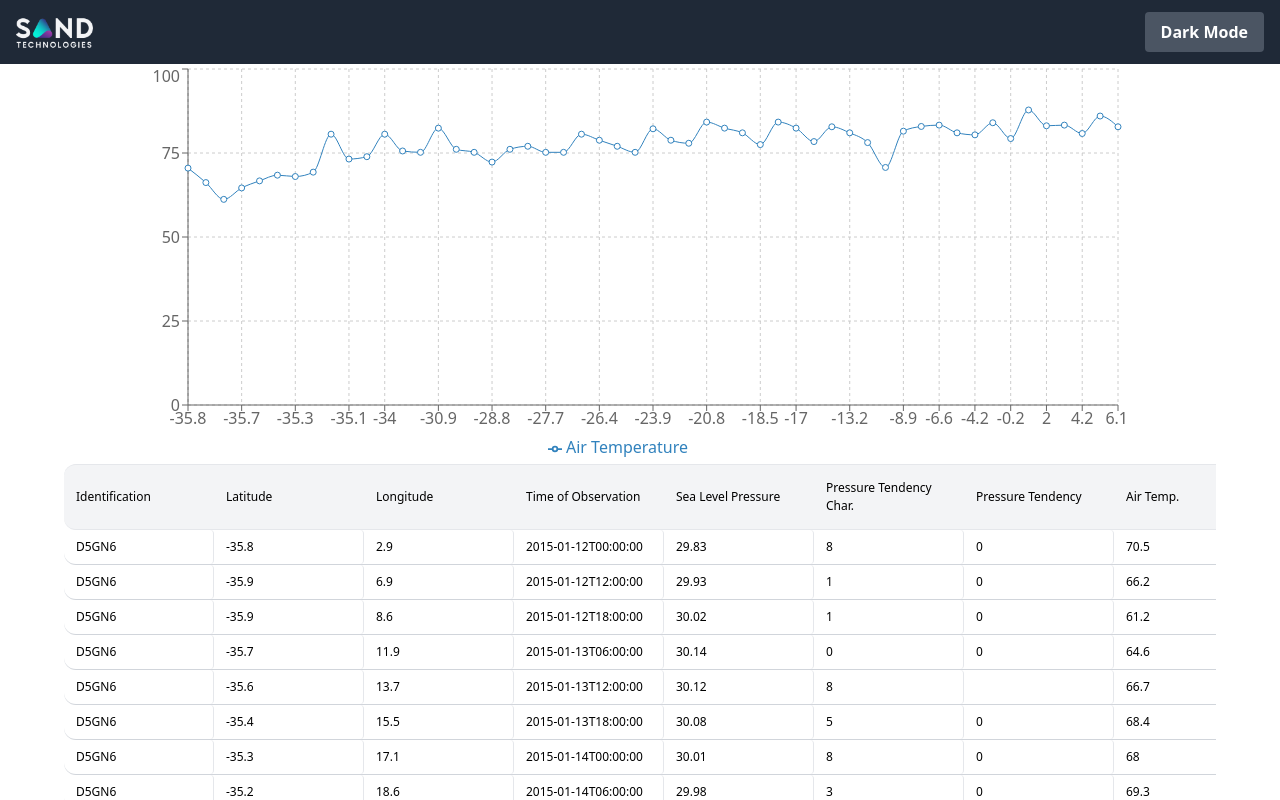
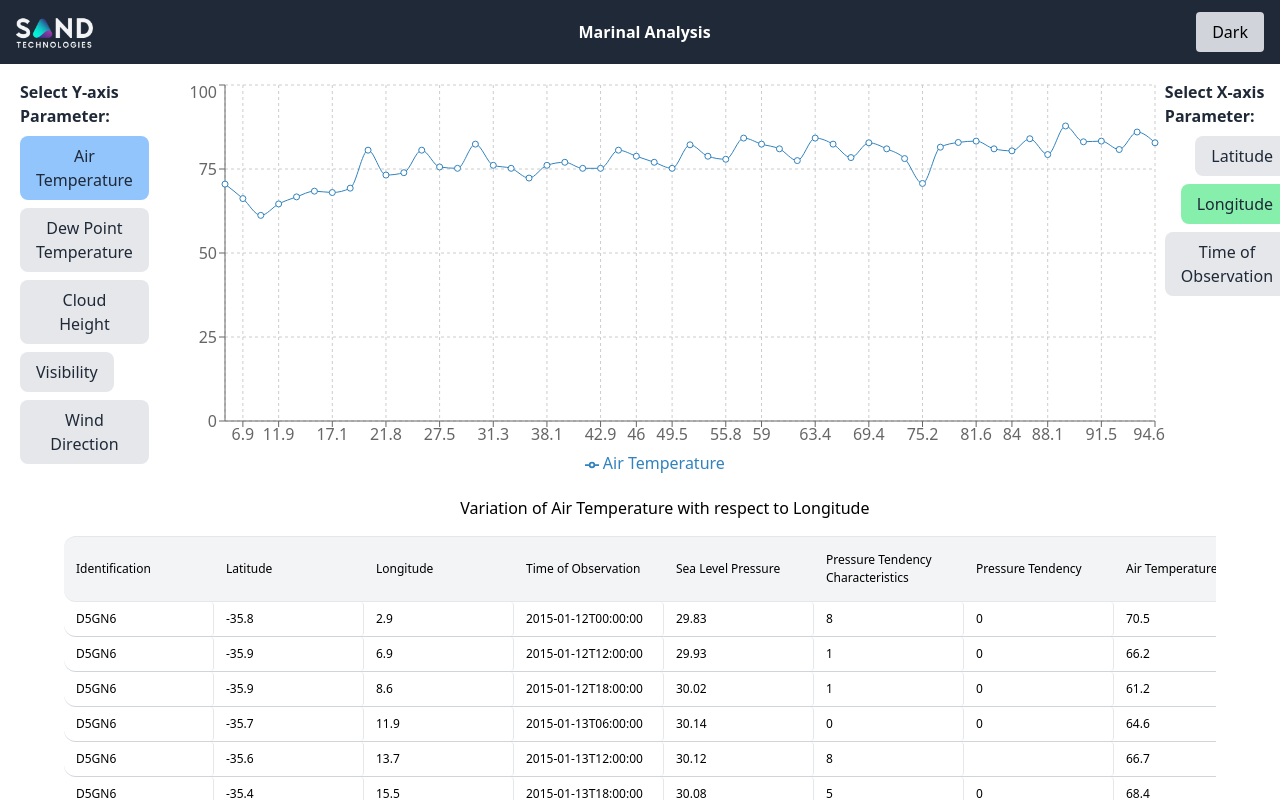
Before and after one commit to amarsrivastava68/Recharts-Data-representation, a Next.js app: page / in a window 1280 px wide. Shown: the top 800 px of the page. Built offline with nearby package versions, Linux system fonts and the light colour scheme.

Commit message:
Buttons added

```diff
--- /dev/null
+++ b/pages/Graph.tsx
@@ -0,0 +1,97 @@
+import React, { useState } from 'react';
+import { LineChart, Line, XAxis, YAxis, CartesianGrid, Tooltip, Legend } from 'recharts';
+
+const Graph = ({ jsonData, theme }: { jsonData: any[], theme: string }) => {
+  const [xAxisDataKey, setXAxisDataKey] = useState<string>('Longitude');
+  const [yAxisDataKey, setYAxisDataKey] = useState<string>('Air Temperature');
+
+  // Options for X-axis and Y-axis keys
+  const xAxisOptions = ['Latitude', 'Longitude', 'Time of Observation'];
+  const yAxisOptions = ['Air Temperature', 'Dew Point Temperature', 'Cloud Height', 'Visibility', 'Wind Direction'];
+
+  // Function to handle change of X-axis key
+  const handleXAxisChange = (option: string) => {
+    setXAxisDataKey(option);
+  };
+
+  // Function to handle change of Y-axis key
+  const handleYAxisChange = (option: string) => {
+    setYAxisDataKey(option);
+  };
+
+  return (
+    <div className="flex justify-between">
+      {/* Left side: Y-axis key selection */}
+      <div className="flex flex-col items-start mr-4 ml-5">
+        <p className={`mb-2 font-bold ${theme === 'dark' ? 'text-white' : 'text-gray-800'}`}>Select Y-axis Parameter:</p>
+        {yAxisOptions.map((option, index) => (
+          <button
+            key={index}
+            onClick={() => handleYAxisChange(option)}
+            className={`mb-2 py-2 px-4 rounded-lg text-base  transition duration-300 ease-in-out ${
+              theme === 'dark'
+                ? `text-white ${yAxisDataKey === option ? 'bg-blue-600' : 'bg-gray-800 hover:bg-gray-700'}`
+                : `text-gray-800 ${yAxisDataKey === option ? 'bg-blue-300' : 'bg-gray-200 hover:bg-gray-300'}`
+            } focus:outline-none`}
+          >
+            {option}
+          </button>
+        ))}
+      </div>
+
+      {/* Graph */}
+      <div className="flex justify-center flex-col items-center">
+        {/* LineChart for small screens */}
+        <div className="block sm:hidden mt-10 mr-4 mb-4">
+          <div className="flex justify-center text-center">
+            <LineChart width={360} height={200} data={jsonData} margin={{ top: 0, right: 0, left: 0, bottom: 0 }}>
+              <CartesianGrid strokeDasharray="4 4" />
+              <XAxis dataKey={xAxisDataKey} />
+              <YAxis />
+              <Tooltip />
+              <Legend />
+              <Line type="monotone" dataKey={yAxisDataKey} />
+            </LineChart>
+          </div>
+        </div>
+
+        {/* LineChart for larger screens */}
+        <div className="hidden sm:block max-w-screen-lg mb-4">
+          <LineChart width={1000} height={400} data={jsonData} margin={{ top: 5, right: 10, left: 0, bottom: 5 }}>
+            <CartesianGrid strokeDasharray="3 3" />
+            <XAxis dataKey={xAxisDataKey} />
+            <YAxis />
+            <Tooltip />
+            <Legend />
+            <Line type="monotone" dataKey={yAxisDataKey} name={yAxisDataKey} />
+          </LineChart>
+        </div>
+
+        {/* Variation sentence */}
+        <div className="flex justify-center mb-4">
+          <p>Variation of {yAxisDataKey} with respect to {xAxisDataKey}</p>
+        </div>
+      </div>
+
+      {/* Right side: X-axis key selection */}
+      <div className="flex flex-col items-end mr-5">
+        <p className={`mb-2 font-bold ${theme === 'dark' ? 'text-white' : 'text-gray-800'}`}>Select X-axis Parameter:</p>
+        {xAxisOptions.map((option, index) => (
+          <button
+            key={index}
+            onClick={() => handleXAxisChange(option)}
+            className={`mb-2 py-2 px-4 rounded-lg text-base  transition duration-300 ease-in-out ${
+              theme === 'dark'
+                ? `text-white ${xAxisDataKey === option ? 'bg-green-600' : 'bg-gray-800 hover:bg-gray-700'}`
+                : `text-gray-800 ${xAxisDataKey === option ? 'bg-green-300' : 'bg-gray-200 hover:bg-gray-300'}`
+            } focus:outline-none`}
+          >
+            {option}
+          </button>
+        ))}
+      </div>
+    </div>
+  );
+};
+
+export default Graph;
--- a/pages/Main.tsx
+++ b/pages/Main.tsx
@@ -1,24 +1,24 @@
 
 import { useEffect, useState } from 'react';
 import { LineChart, Line, XAxis, YAxis, CartesianGrid, Tooltip, Legend } from 'recharts';
-
+import Graph from './Graph';
 interface Heading {
   TableName: string;
   HeadingName: string;
 }
 
-const MainPage = ({ data, theme }: { data: any[], theme: string }) => {
-  const [jsonData, setJsonData] = useState<any[]>([]);
+const MainPage = ({ data, theme }: { data: [], theme: string }) => {
+  const [jsonData, setJsonData] = useState<[]>([]);
   const [heading, setHeading] = useState<Heading[]>( [
     { TableName: 'Identification', HeadingName: 'Identification' },
     { TableName: 'Latitude', HeadingName: 'Latitude' },
     { TableName: 'Longitude', HeadingName: 'Longitude' },
     { TableName: 'Time of Observation', HeadingName: 'Time of Observation' },
     { TableName: 'Sea Level Pressure', HeadingName: 'Sea Level Pressure' },
-    { TableName: 'Characteristics of Pressure Tendency', HeadingName: 'Pressure Tendency Char.' },
+    { TableName: 'Characteristics of Pressure Tendency', HeadingName: 'Pressure Tendency Characteristics' },
     { TableName: 'Pressure Tendency', HeadingName: 'Pressure Tendency' },
-    { TableName: 'Air Temperature', HeadingName: 'Air Temp.' },
-    { TableName: 'Dew Point Temperature', HeadingName: 'Dew Point Temp.' },
+    { TableName: 'Air Temperature', HeadingName: 'Air Temperature' },
+    { TableName: 'Dew Point Temperature', HeadingName: 'Dew Point Temperature' },
     { TableName: 'Wave Period', HeadingName: 'Wave Period' },
     { TableName: 'Wave Height', HeadingName: 'Wave Height' },
     { TableName: 'Swell Direction', HeadingName: 'Swell Direction' },
@@ -52,45 +52,10 @@ const MainPage = ({ data, theme }: { data: any[], theme: string }) => {
 
   const paginate = (pageNumber: number) => setCurrentPage(pageNumber);
 
-  const CustomTooltip: React.FC<{ active?: boolean, payload?: any[], label?: string | number }> = ({ active, payload, label }) => {
-    if (active && payload && payload.length) {
-      return (
-        <div className="custom-tooltip">
-          <p>Longitude : {label}</p>
-          <p>Air temperature: {payload[0].value}</p>
-        </div>
-      );
-    }
-    return null;
-  };
 
   return (
-    <div className={` ${theme === 'dark' ? 'bg-gray-800 text-white' : 'bg-white text-black'}`}>
-      {/* LineChart for small screens */}
-      <div className="block sm:hidden mt-10 mr-6">
-        <div className="flex justify-center text-center">
-          <LineChart width={360} height={200} data={jsonData} margin={{ top: 0, right: 0, left: 0, bottom: 0 }}>
-            <CartesianGrid strokeDasharray="4 4" />
-            <XAxis dataKey="Longitude" />
-            <YAxis />
-            <Tooltip content={<CustomTooltip />} />
-            <Legend />
-            <Line type="monotone" dataKey="Air Temperature" />
-          </LineChart>
-        </div>
-      </div>
-
-      {/* LineChart for larger screens */}
-      <div className="hidden sm:block mx-auto max-w-screen-lg">
-        <LineChart width={1000} height={400} data={jsonData} margin={{ top: 5, right: 10, left: 0, bottom: 5 }}>
-          <CartesianGrid strokeDasharray="3 3" />
-          <XAxis dataKey="Latitude" />
-          <YAxis />
-          <Tooltip />
-          <Legend />
-          <Line type="monotone" dataKey="Air Temperature" name="Air Temperature" />
-        </LineChart>
-      </div>
+    <div className={` ${theme === 'dark' ? 'bg-gray-800 text-gray' : 'bg-white text-black'}`}>
+      <Graph jsonData={jsonData} theme={theme} />
 
       {/* Table */}
       <div className="min-h-full overflow-x-scroll md:mx-16">
@@ -138,3 +103,81 @@ const MainPage = ({ data, theme }: { data: any[], theme: string }) => {
 };
 
 export default MainPage;
+// MainPage.tsx
+// import React, { useEffect, useState } from 'react';
+
+// import Graph from './Graph';
+// interface Heading {
+//   TableName: string;
+//   HeadingName: string;
+// }
+
+// const MainPage = ({ data, theme }: { data: [], theme: string }) => {
+//   const [jsonData, setJsonData] = useState<[]>([]);
+//   const [heading, setHeading] = useState<Heading[]>([
+//     // Your heading data
+//   ]);
+//   const [currentPage, setCurrentPage] = useState<number>(1);
+//   const recordsPerPage: number = 15;
+
+//   useEffect(() => {
+//     setJsonData(data);
+//   }, [data]);
+
+//   const indexOfLastRecord: number = currentPage * recordsPerPage;
+//   const indexOfFirstRecord: number = indexOfLastRecord - recordsPerPage;
+//   const currentRecords = jsonData?.slice(indexOfFirstRecord, indexOfLastRecord);
+//   const totalPages: number = Math.ceil(jsonData?.length / recordsPerPage);
+
+//   const paginate = (pageNumber: number) => setCurrentPage(pageNumber);
+
+//   return (
+//     <div className={` ${theme === 'dark' ? 'bg-gray-800 text-gray' : 'bg-white text-black'}`}>
+//       {/* Graph Component */}
+//       <Graph jsonData={jsonData} theme={theme} />
+//      {/* Table */}
+//      <div className="min-h-full overflow-x-scroll md:mx-16">
+//         <div>
+//           <div className={`min-w-full w-max border-t border-b rounded-xl flex ${theme === 'dark' ? 'bg-gray-800 text-white' : 'bg-gray-100'}`}>
+//             {heading.map((value: any, index: any) => (
+//               <div className=" text-[12px] flex items-center py-[14px] px-3 text-left  font-medium w-[150px]" key={index}>
+//                 {value.HeadingName}
+//               </div>
+//             ))}
+//           </div>
+//         </div>
+//         <div className={`min-w-full ${theme === 'dark' ? 'text-white bg-gray-800' : 'bg-white'} `}>
+//           {currentRecords.map((data: any, index: number) => (
+//             <div className={`border-b flex w-max ${theme === 'dark' ? 'border-gray-600' : 'border-gray-300'} rounded-xl`} key={index}>
+//               {heading.map((value: any, index: any) => (
+//                 <div className="text-[12px] text-left py-2 font-normal flex border-r px-3 items-center w-[150px] rounded" key={index}>
+//                   {data[value.TableName]}
+//                 </div>
+//               ))}
+//             </div>
+//           ))}
+//         </div>
+//       </div>
+
+//       {/* Pagination */}
+//       <div className="pagination-container flex items-center justify-center mt-8 p-4">
+//         <span className={` text-sm mr-4  ${theme === 'dark' ? ' text-white' : ' text-black'}`}>Page number:</span>
+//         <ul className="pagination flex">
+//           {Array.from({ length: totalPages }, (_, i) => i + 1).map((page: number) => (
+//             <li key={page} className="page-item">
+//               <a
+//                 onClick={() => paginate(page)}
+
+//                 className={`page-link ${currentPage === page ? 'bg-blue-500 text-white' : 'text-blue-500'} py-2 px-4 rounded-lg cursor-pointer`}
+//               >
+//                 {page}
+//               </a>
+//             </li>
+//           ))}
+//         </ul>
+//       </div>
+//     </div>
+//   );
+// };
+
+// export default MainPage;
--- a/pages/header.tsx
+++ b/pages/header.tsx
@@ -1,20 +1,18 @@
 import React from 'react';
 
-interface HeaderProps {
-  onThemeChange: () => void;
-  theme : string;
-}
 
-const Header: React.FC<HeaderProps> = (props) => {
+
+const Header  = ({onThemeChange , theme}: {onThemeChange : ()=>void ,  theme:string}) => {
   return (
-    <div className="bg-gray-800 h-16 flex items-center justify-between px-4">
+    <div className="bg-gray-800 h-16 flex items-center justify-between px-4 mb-4">
       <div className="logo">
         {/* Your logo image */}
         <img src="logo.png" alt="Logo" className="h-10" />
       </div>
-      <div className="theme-button">
-        <button onClick={props.onThemeChange} className={`text-white font-bold py-2 px-4 rounded  ${props.theme === 'dark' ? 'bg-blue-500':'bg-gray-600'} `}>
-        {props.theme === 'dark' ? 'Light Mode':'Dark Mode'}
+      <p className='text-white font-bold'>Marinal Analysis</p>
+      <div >
+        <button onClick={onThemeChange} className={`  py-2 px-4 rounded  ${theme === 'dark' ? 'bg-blue-400 text-white ':'bg-gray-300 text-black'} `}>
+        {theme === 'dark' ? 'Light':'Dark '}
         </button>
       </div>
     </div>
```
